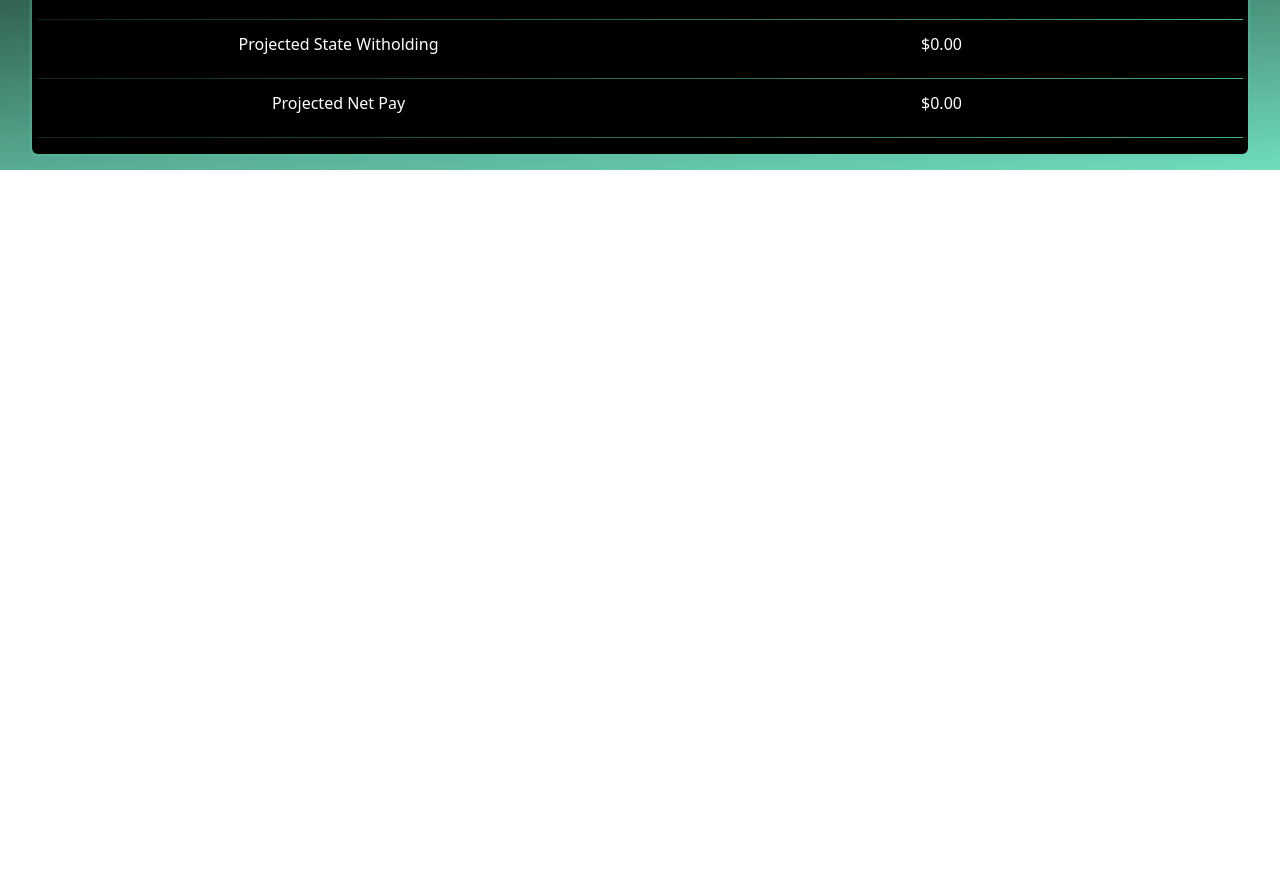
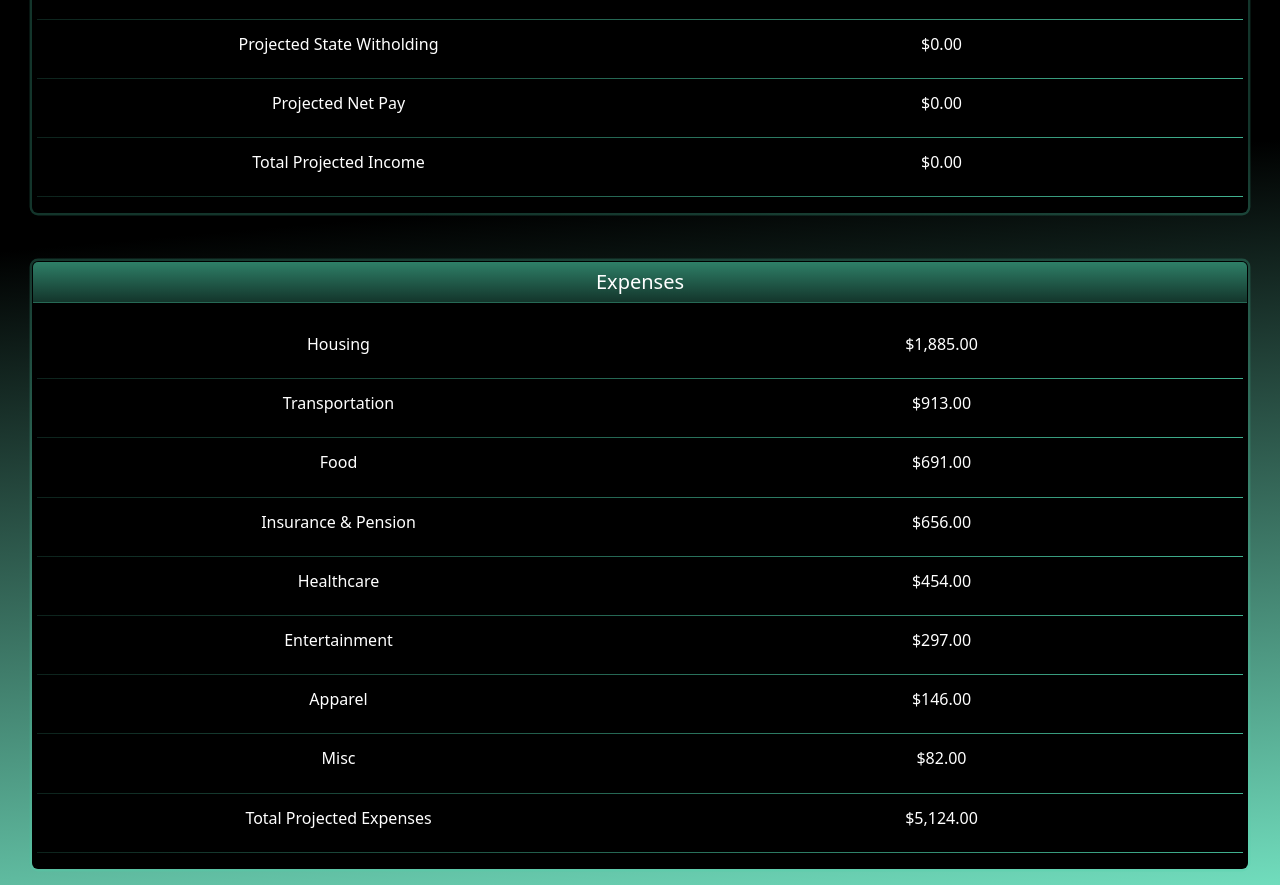
Before and after one commit to jchicago98/rebudget-ui, an Angular app: page / in a window 1280 px wide. Shown: the part 1240-2125 px from the top of the page. Before the commit the page ends 1410 px from the top, so only its background shows below. Built offline with nearby package versions, Linux system fonts and the light colour scheme.

Commit message:
Added JSON for federal tax rates for filing year 2022, created federal tax rate service, and tested it on ngOnInit, future implementation will involve using it to calculate adjusted yearly net income

```diff
--- /dev/null
+++ b/src/app/core/federal-info-service/federal-info.service.ts
@@ -0,0 +1,18 @@
+import { HttpClient } from '@angular/common/http';
+import { Injectable } from '@angular/core';
+import { Observable } from 'rxjs';
+
+@Injectable({
+  providedIn: 'root'
+})
+export class FederalInfoService {
+
+  constructor(private http: HttpClient) { }
+
+  url: string = 'assets/federal-tax-brackets.json';
+
+  getFederalTaxRate(): Observable<any> {
+    return this.http.get<any>(this.url);
+  }
+
+}
--- a/src/app/pages/rebudget-homepage/rebudget-homepage.component.css
+++ b/src/app/pages/rebudget-homepage/rebudget-homepage.component.css
@@ -55,7 +55,7 @@ td{
 
 .card-header{
   /* background-color: rgba(77, 212, 172, 0.2); */
-  background: linear-gradient(180deg,black 80%,rgba(77, 212, 172, 0.2));
+  background: linear-gradient(180deg,rgba(77, 212, 172, 0.6), rgba(77, 212, 172, 0.25));
 }
 
 .horizontal-line {
--- a/src/app/pages/rebudget-homepage/rebudget-homepage.component.html
+++ b/src/app/pages/rebudget-homepage/rebudget-homepage.component.html
@@ -86,7 +86,7 @@
                     <div class="card">
                         <h5 class="card-header">Income</h5>
                         <div class="card-body">
-                            <div class="row" *ngFor="let incomeItem of incomeCardArray">
+                            <div class="row" *ngFor="let incomeItem of incomeCardArray; let i = index">
                                 <div class="col-sm-6">
                                     <div class="card-body">
                                         <h6 class="card-title">{{incomeItem}}</h6>
@@ -103,6 +103,27 @@
                     </div>
                 </div>
 
+                <div class="mt-5">
+                    <div class="card">
+                        <h5 class="card-header">Expenses</h5>
+                        <div class="card-body">
+                            <div class="row" *ngFor="let expenseItem of expenseCardArray; let i = index">
+                                <div class="col-sm-6">
+                                    <div class="card-body">
+                                        <h6 class="card-title">{{expenseItem}}</h6>
+                                    </div>
+                                </div>
+                                <div class="col-sm-6">
+                                    <div class="card-body">
+                                        <h6 class="card-title">${{expenseCostCardArray[i] | number : '.2-2'}}</h6>
+                                    </div>
+                                </div>
+                                <div class="horizontal-line"></div>
+                            </div>
+                        </div>
+                    </div>
+                </div>
+
 
             </div>
 
--- a/src/app/pages/rebudget-homepage/rebudget-homepage.component.ts
+++ b/src/app/pages/rebudget-homepage/rebudget-homepage.component.ts
@@ -1,5 +1,6 @@
 import { Component } from '@angular/core';
 import { FormBuilder, FormGroup, Validators } from '@angular/forms';
+import { FederalInfoService } from 'src/app/core/federal-info-service/federal-info.service';
 import { US_States } from 'src/app/core/models/list-us-states';
 
 @Component({
@@ -13,7 +14,9 @@ export class RebudgetHomepageComponent {
   INITIAL_USER_STATE_MESSAGE = 'Choose your state';
   totalProjectSavings = 0;
   totalGrossPay = 0;
-  incomeCardArray = ['Projected Gross Pay', 'Project Federal Witholding', 'Project Social Security', 'Projected Medicare', 'Projected State Witholding', 'Projected Net Pay']
+  incomeCardArray = ['Projected Gross Pay', 'Projected Federal Witholding', 'Projected Social Security', 'Projected Medicare', 'Projected State Witholding', 'Projected Net Pay', 'Total Projected Income']
+  expenseCardArray = ['Housing', 'Transportation', 'Food', 'Insurance & Pension', 'Healthcare', 'Entertainment', 'Apparel', 'Misc', 'Total Projected Expenses'];
+  expenseCostCardArray = ['1885', '913', '691', '656', '454', '297', '146', '82', '5124'];
 
   budgetForm: FormGroup = this.fb.group({
     userWageInput: ['', Validators.required],
@@ -32,12 +35,12 @@ export class RebudgetHomepageComponent {
   calculateProjectedSavings() {
     if (this.budgetForm.valid && this.userState != this.INITIAL_USER_STATE_MESSAGE) {
       let ageDifference = 65 - parseFloat(this.userAge);
-      if(this.userWageSelection == 'Hourly'){
+      if (this.userWageSelection == 'Hourly') {
         var annualWageHourly = parseFloat(this.userWageInput) * 40 * 52;
         this.totalProjectSavings = (annualWageHourly * ageDifference);
         console.log(this.totalProjectSavings)
       }
-      else if(this.userWageSelection == 'Salary'){
+      else if (this.userWageSelection == 'Salary') {
         this.totalProjectSavings = parseFloat(this.userWageInput) * ageDifference;
       }
     }
@@ -45,12 +48,19 @@ export class RebudgetHomepageComponent {
 
 
   constructor(
-    private fb: FormBuilder
+    private fb: FormBuilder,
+    private federalInfoService: FederalInfoService
   ) { }
 
 
   ngOnInit() {
     this.listOfUS_States = new US_States().US_States;
+    this.federalInfoService.getFederalTaxRate().subscribe((res: any) =>{
+      res.TaxBrackets.forEach((progressiveTaxInfo:any)=>{
+        console.log(progressiveTaxInfo.Rate, progressiveTaxInfo.StartAmount)
+      })
+
+    })
   }
 
 }
--- /dev/null
+++ b/src/assets/federal-tax-brackets.json
@@ -0,0 +1,11 @@
+{
+    "TaxBrackets" : [
+        { "Rate" : "10%", "StartAmount" : 0 },
+        { "Rate" : "12%", "StartAmount" : 10275 },
+        { "Rate" : "22%", "StartAmount" : 41776 },
+        { "Rate" : "24%", "StartAmount" : 89076 },
+        { "Rate" : "32%", "StartAmount" : 170051 },
+        { "Rate" : "35%", "StartAmount" : 215951 },
+        { "Rate" : "37%", "StartAmount" : 539901 }
+    ]
+}
```
Also changed, not shown: 1 other file (tests, documents, lock files or other folders).
